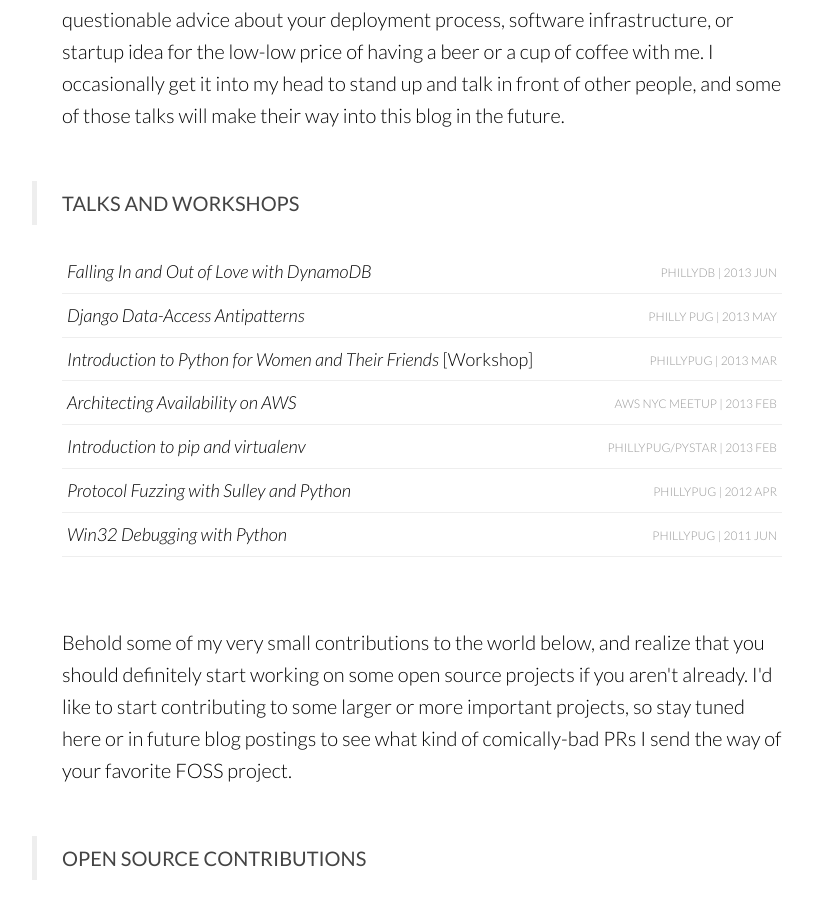
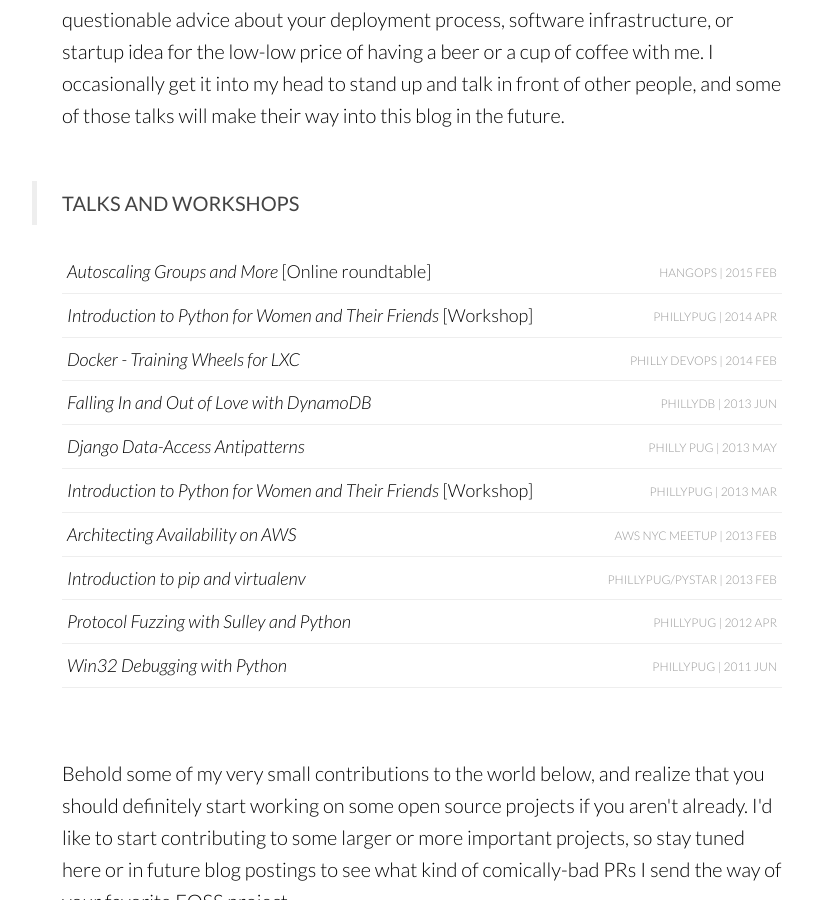
Before and after one commit to tgross/blog.0x74696d.com, a Jekyll site: the page built from community.html, in a window 1280 px wide and 900 px high, scrolled down 489 px. Shown: the whole window, without its empty margins (218-1031 px from the left). Built offline with Jekyll 4.4.1, drawn with Linux system fonts in a browser that asks for light colours; Markdown is read by kramdown in place of the engine named in the settings.

Commit message:
Minor updates for me/community pages

```diff
--- a/community.html
+++ b/community.html
@@ -6,10 +6,13 @@ title: "Community"
 <section class="container content">
   <h1>Community</h1>
 
-<p>Philly has a great tech scene.  I regularly attend the Python group PhillyPUG, I've been making appearances at Philly DevOps and PhillyDB recently, and I try to get to some of the great annual events in Philadelphia like Redsnake and BarCamp.  On behalf of my employer, I am also the sometimes-host of the AWS NYC meetup. Feel free to find me at one of these events and tell me how much my blog sucks.  Or receive questionable advice about your deployment process, software infrastructure, or startup idea for the low-low price of having a beer or a cup of coffee with me.  I occasionally get it into my head to stand up and talk in front of other people, and some of those talks will make their way into this blog in the future.</p>
+<p>Philly has a great tech scene. I regularly attend the Python group PhillyPUG, I've been making appearances at Philly DevOps and PhillyDB recently, and I try to get to some of the great annual events in Philadelphia like Redsnake and BarCamp.  On behalf of my employer, I am also the sometimes-host of the AWS NYC meetup. Feel free to find me at one of these events and tell me how much my blog sucks. Or receive questionable advice about your deployment process, software infrastructure, or startup idea for the low-low price of having a beer or a cup of coffee with me. I occasionally get it into my head to stand up and talk in front of other people, and some of those talks will make their way into this blog in the future.</p>
 
 <a name="talks"><h2>Talks and workshops</h2></a>
 <ul class="listing">
+  <li><i>Autoscaling Groups and More</i> [Online roundtable] <span>HangOps | 2015 Feb</li>
+  <li><i>Introduction to Python for Women and Their Friends</i> [Workshop] <span>PhillyPUG | 2014 Apr</li>
+  <li><i>Docker - Training Wheels for LXC</i> <span>Philly DevOps | 2014 Feb</li>
   <li><i>Falling In and Out of Love with DynamoDB</i> <span>PhillyDB | 2013 Jun</li>
   <li><i>Django Data-Access Antipatterns</i> <span>Philly PUG | 2013 May</li>
   <li><i>Introduction to Python for Women and Their Friends</i> [Workshop] <span>PhillyPUG | 2013 Mar</li>
--- a/me.html
+++ b/me.html
@@ -12,7 +12,7 @@ title: "Me"
 
 <p>I'm a software developer, devops guy, and solver-of-problems-with-duct-tape.  I've got a proven nose for hunting down and eliminating technical debt and process inefficiencies in small-to-midsize engineering organizations of various sorts.  This is my blog.</p>
 
-<p>I work mostly with Python and have professional experience with C# and AutoLisp.  My everyday work involves software-infrastructure engineering and devops on a large-scale Django application for several million users on AWS; I get to work on things like deployments, caching libraries, our analytics ingest firehose, and tuning RDS and DynamoDB configs.  I have some training in security design and pen-testing, and like to crack open some shell code now-and-then to keep my skills sharp.  I've dabbled in C (and recently Go and Erlang) and have a strong interest in learning more about language internals and low-level systems programming.</p>
+<p>I work mostly with Python and Go and have professional experience with C# and AutoLisp.  My everyday work involves software-infrastructure engineering and running the devops team for a large-scale microservices architecture for several million users on AWS; I get to work on things like deployments, caching libraries, our analytics ingest firehose, and tuning RDS and DynamoDB configs. I have some training in security design and pen-testing, and like to crack open some shell code now-and-then to keep my skills sharp. I've dabbled in C and Erlang and have a strong interest in learning more about language internals and low-level systems programming.</p>
 
 <p>I started my working life as an architect &mdash; buildings, not software.  But in an industry which like many others is being eaten by software, I quickly fell into a technical role as an expert in developing tools for estimation and CAD automation, as well as information-rich 3D modeling (also known as Building Information Modeling or BIM).  With experience in designing secure and life-safety-critical architectural environments in telecommunications facilities, biological and chemical hazardous materials handling, and pharmaceutical manufacturing, I've turned those skills into an inspiration to focus on building rock-solid information systems.</p>
 
```
